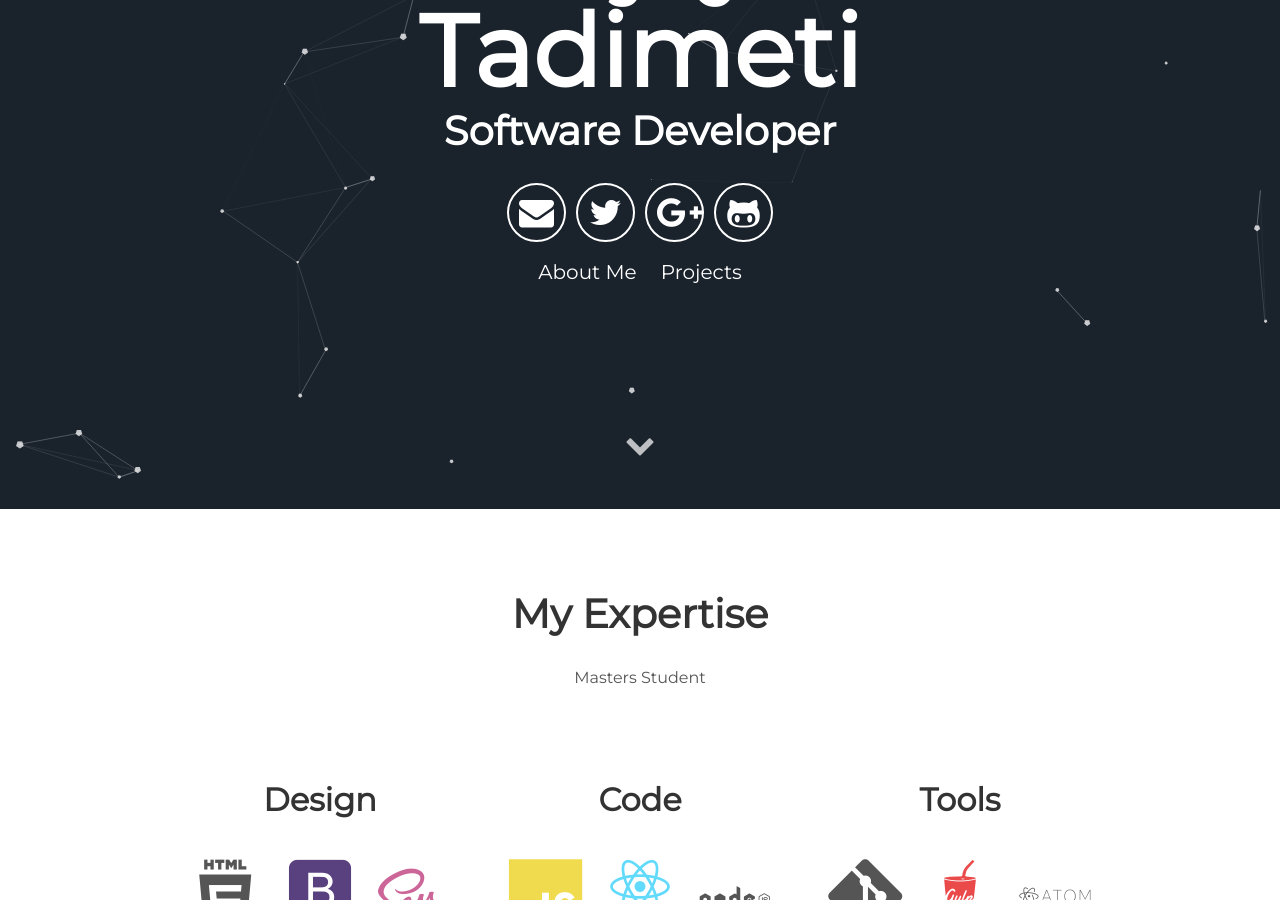
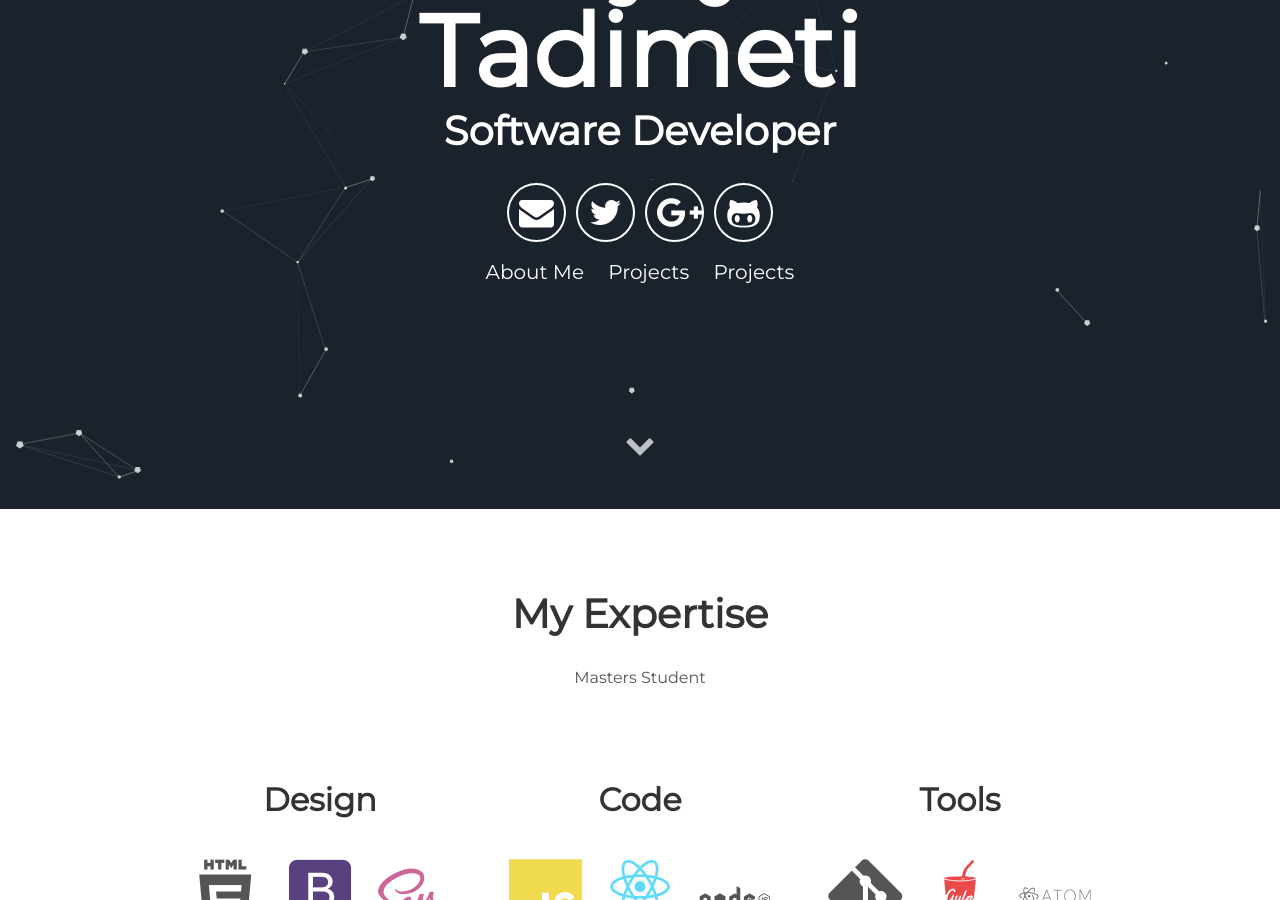
Before and after one commit to vijayvardhan94/laughing-octo-barnacle, a Jekyll site: the page built from index.html, in a window 1280 px wide and 900 px high, scrolled down 391 px. Built offline with Jekyll 4.4.1, drawn with Linux system fonts in a browser that asks for light colours.

Commit message:
second commit

```diff
--- a/_includes/header.html
+++ b/_includes/header.html
@@ -13,6 +13,7 @@
       <div class="header-links">
         <a class="link" href="#about" data-scroll>About Me</a>
         <a class="link" href="#projects" data-scroll>Projects</a>
+        <a class="link" href="#projects" data-scroll>Projects</a>
       </div>
   </div>
   <a class="down" href="#about" data-scroll><i class="icon fa fa-chevron-down" aria-hidden="true"></i></a>
```
